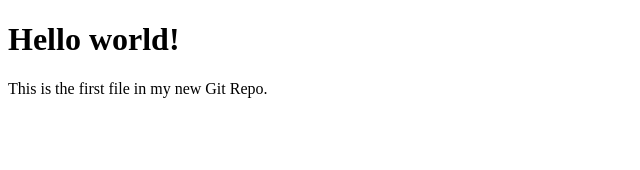
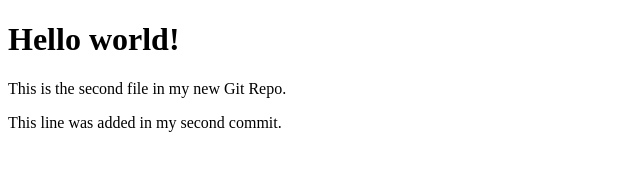
Before and after one commit to swinkasauras/lab_10, a plain HTML site: page index.html in a window 1280 px wide. Shown: the whole page, without its empty margins (0-640 px from the left). Drawn offline with Linux system fonts and the light colour scheme.

Commit message:
Add a second paragraph to index.html

```diff
--- a/index.html
+++ b/index.html
@@ -6,7 +6,8 @@
 <body>
 
 <h1>Hello world!</h1>
-<p>This is the first file in my new Git Repo.</p>
+<p>This is the second file in my new Git Repo.</p>
+<p>This line was added in my second commit.</p>
 
 </body>
 </html>
```
